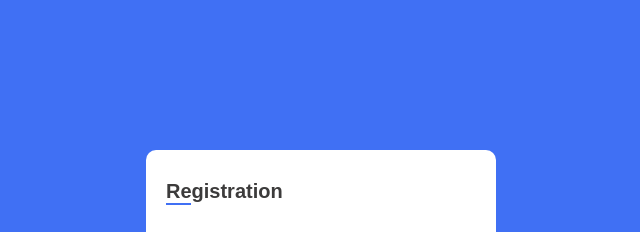
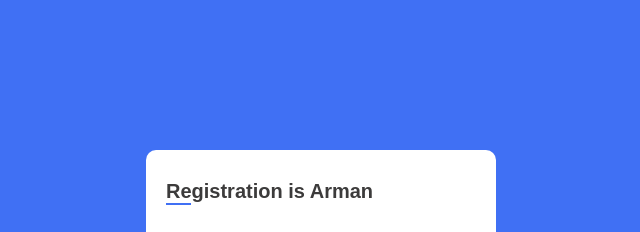
Before and after one commit to mdarmankhan6252/form-desing, a plain HTML site: page index.html in a window 1280 px wide. Shown: the top 232 px of the page, without its empty margins (319-959 px from the left). Drawn offline with Linux system fonts and the light colour scheme.

Commit message:
changed the title

```diff
--- a/index.html
+++ b/index.html
@@ -8,7 +8,7 @@
 </head>
 <body>
       <form action="">
-         <h2>Registration</h2>
+         <h2>Registration is Arman</h2>
          <input type="text" placeholder="Enter your name">
          <input type="email" placeholder="Enter your email">
          <input type="password" placeholder="create password">
```
